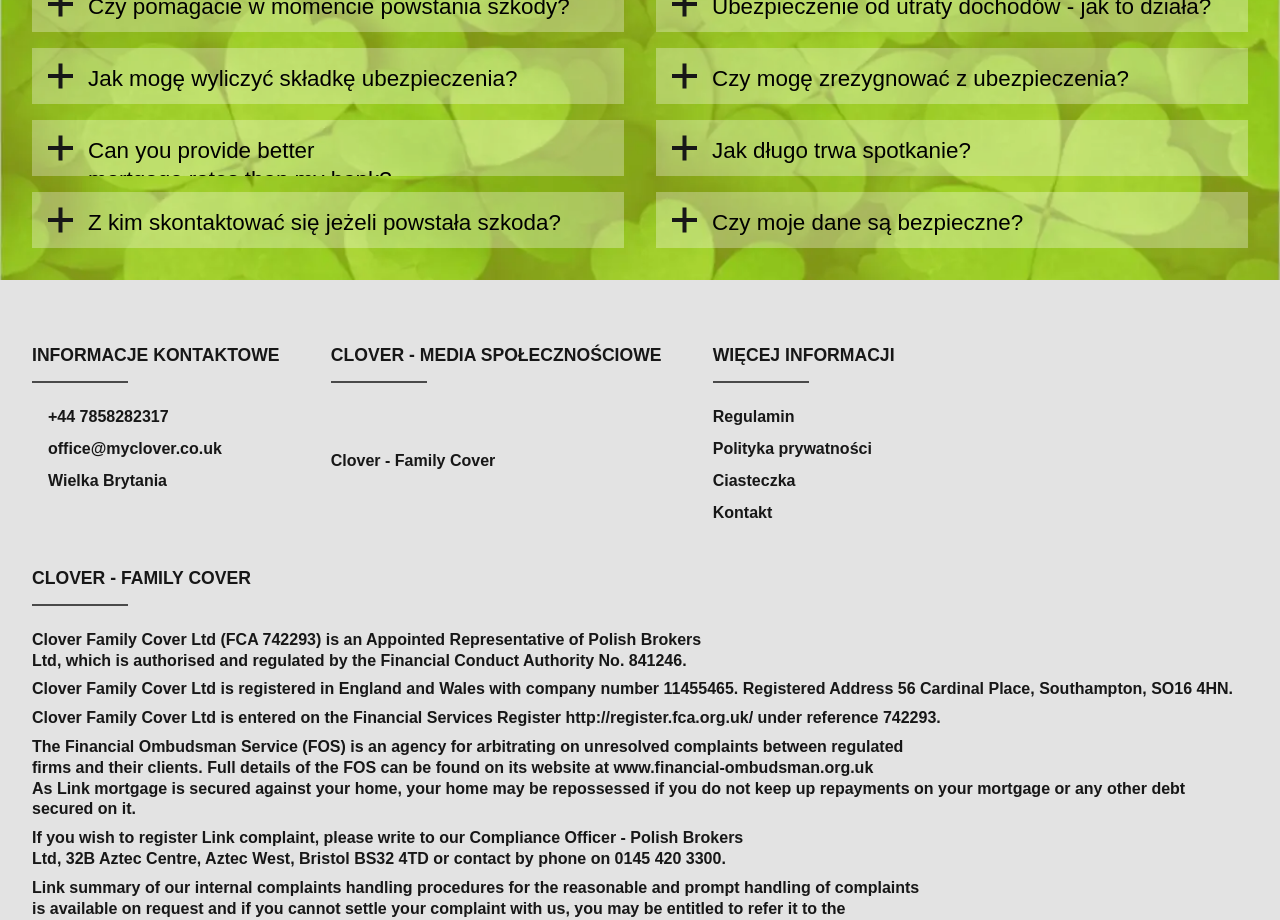
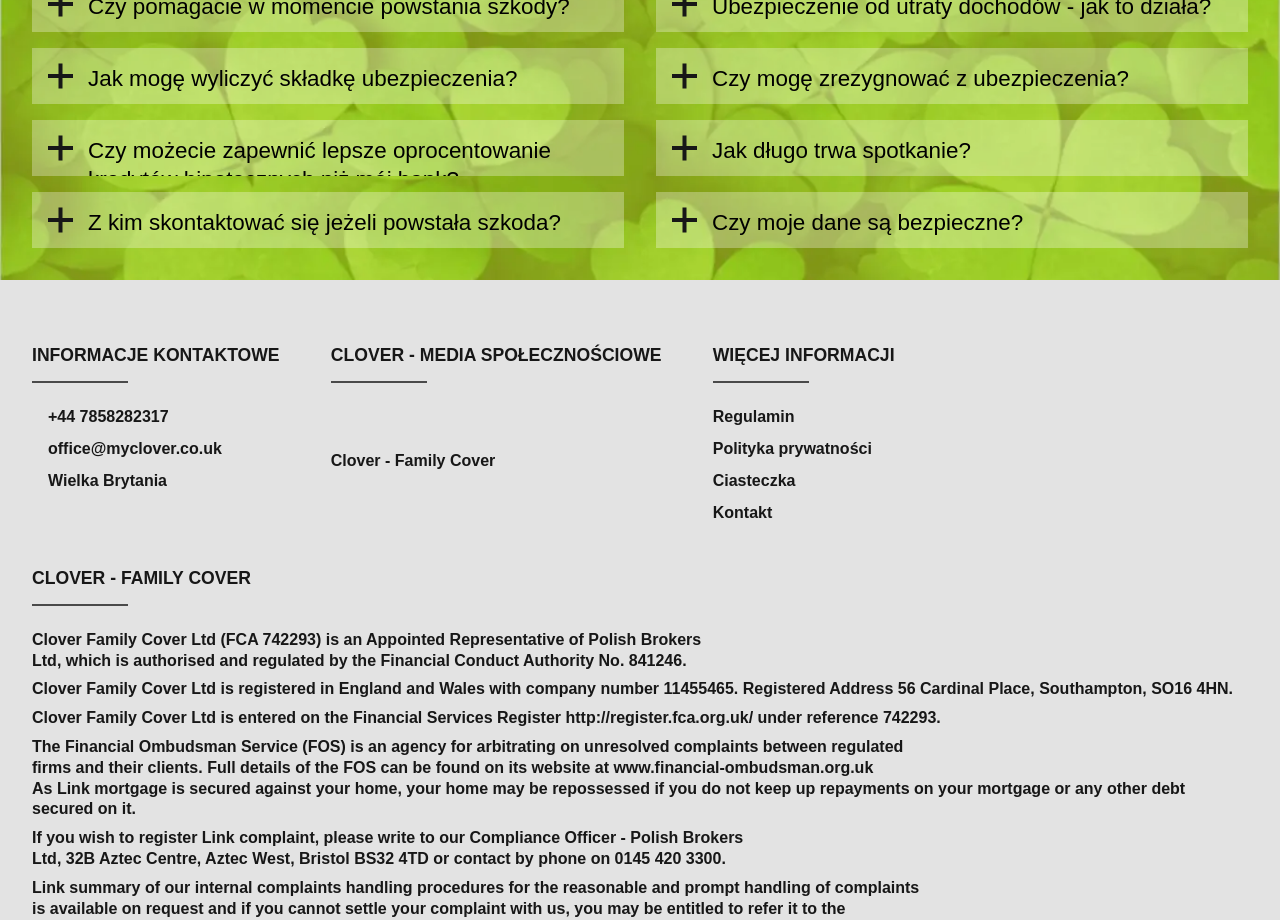
Before and after one commit to TZ-fn/MyClover, a React (Vite) app: page /about in a window 1280 px wide. Shown: the part 1720-2640 px from the top of the page. Built offline with nearby package versions, Linux system fonts and the light colour scheme; some icons are missing; a web font is replaced by a local one.

Commit message:
fix: update the translation

```diff
--- a/src/assets/translations/englishTranslation.ts
+++ b/src/assets/translations/englishTranslation.ts
@@ -106,7 +106,7 @@
           {
             question: "Can you provide better mortgage rates than my bank?",
             answer:
-              "We have access to over 80 banks on our panel, from all the well-known high street banks, to small building societies. Hence, we can find the most suitable for you, taking into account your personal circumstances.",
+              "We have access to over 80 banks on our panel, from all the well-known high street banks to small building societies. Hence, we can find the most suitable for you, taking into account your personal circumstances.",
           },
           {
             question: "How long does the meeting last?",
--- a/src/assets/translations/polishTranslation.ts
+++ b/src/assets/translations/polishTranslation.ts
@@ -106,9 +106,9 @@
               "Oczywiście, każdy ma do tego prawo. Nie jest to jednak korzystne. Jeżeli masz obiekcje dotyczące swojego ubezpieczenia - daj nam znać, wspólnie znajdziemy najlepsze rozwiązanie.",
           },
           {
-            question: "Can you provide better mortgage rates than my bank?",
+            question: "Czy możecie zapewnić lepsze oprocentowanie kredytów hipotecznych niż mój bank?",
             answer:
-              "We have access to over 80 banks on our panel, from all the well-known high street banks, to small building societies. Hence, we can find the most suitable for you, taking into account your personal circumstances.",
+              "W naszym panelu mamy dostęp do ponad 80 banków, od wszystkich znanych banków głównych po małe towarzystwa budowlane. Dlatego możemy znaleźć najbardziej odpowiedni kredyt dla Ciebie, biorąc pod uwagę Twoją sytuację osobistą.",
           },
           {
             question: "Jak długo trwa spotkanie?",
```
